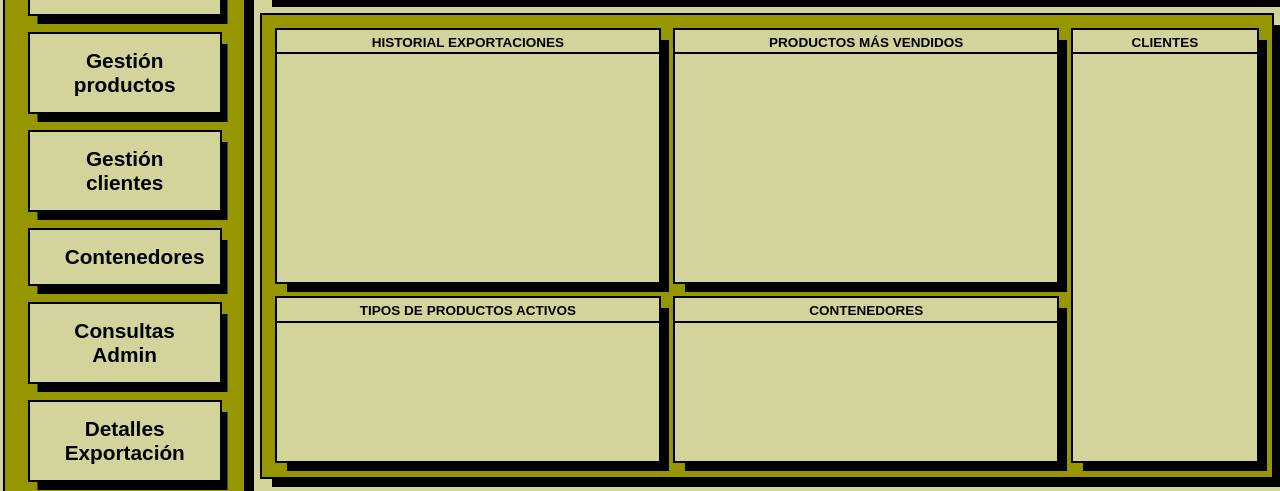
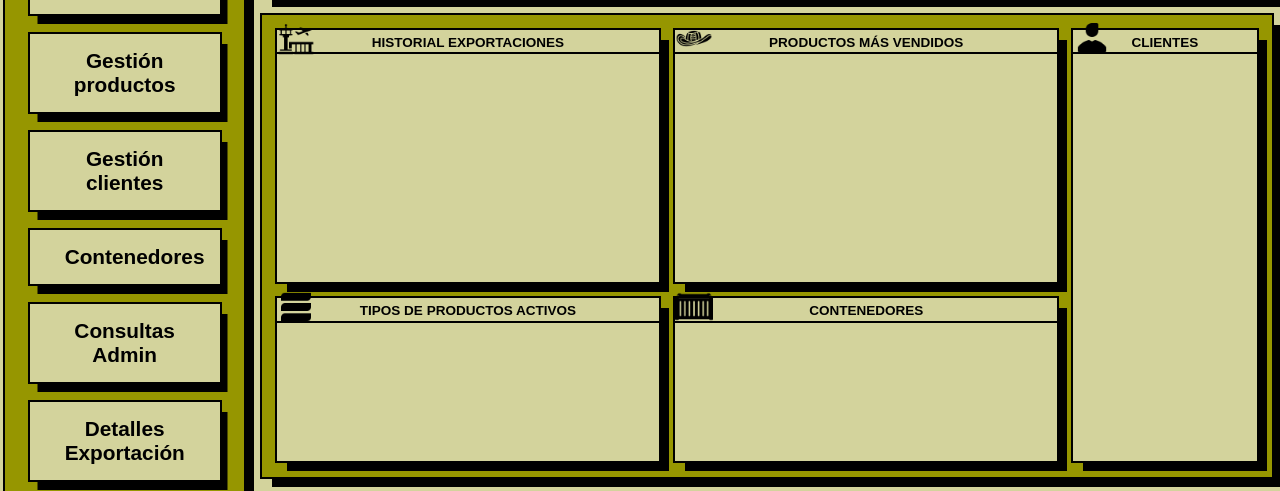
Before and after one commit to EyelessCode/PROYECTO-PANAMA_SOMBREROS, a plain HTML site: page frontend/public/view/admin/home.html in a window 1280 px wide. Shown: the part 152-643 px from the top of the page. Drawn offline with Linux system fonts and the light colour scheme; a web font is replaced by a local one.

Commit message:
Add dashboard icons and hover animation to admin home
Added new icon images for dashboard sections and updated the admin home HTML to display them. Enhanced the dashboard UI with a hover animation effect for icons using CSS.

```diff
--- a/frontend/public/static/css/admin/home.css
+++ b/frontend/public/static/css/admin/home.css
@@ -225,6 +225,39 @@ aside{
 
 .contenedorDashboard div{
     box-shadow: 10px 10px black;
+    position: relative;
+}
+
+.contenedorDashboard div:hover{
+    span{
+        animation: jumpIcon 0.3s ease-in-out;
+    }
+}
+
+@keyframes jumpIcon {
+    0%{
+        transform: translateY(0);
+    }
+    50%{
+        transform: translateY(-10px);
+
+    }
+    100%{
+        transform: translateY(0);
+
+    }
+
+}
+
+.contenedorDashboard div span img{
+    width: 37.8px;
+    height: auto;
+}
+
+.contenedorDashboard div span{
+    position: absolute;
+    top: -10px;
+    left: 0;
 }
 
 .contenedorDashboard div .line{
--- a/frontend/public/view/admin/home.html
+++ b/frontend/public/view/admin/home.html
@@ -55,31 +55,43 @@
         <main class="contenedorDashboard">
             <div class="board-histExporta">
                 <span>
-                    <!-- <img src="" alt=""> -->
+                    <img src="../../static/img/exportacion-icon-dashboard.webp" alt="">
                 </span>
                 <h4>Historial Exportaciones</h4>
                 <div class="line"></div>
             </div>
 
             <div class="board-products-masVendidos">
+                <span>
+                    <img src="../../static/img/producto-icon-dashboard.webp" alt="">
+                </span>
                 <h4>Productos más vendidos</h4>
                 <div class="line"></div>
 
             </div>
 
             <div class="board-clientes">
+                <span>
+                    <img src="../../static/img/clientes-icon-dashboard.webp" alt="">
+                </span>
                 <h4>Clientes</h4>
                 <div class="line"></div>
 
             </div>
 
             <div class="board-tipoSombrero">
+                <span>
+                    <img src="../../static/img/tipoSombrero-icon-dasboard.webp" alt="">
+                </span>
                 <h4>Tipos de productos activos</h4>
                 <div class="line"></div>
 
             </div>
 
             <div class="board-contenedores">
+                <span>
+                    <img src="../../static/img/contenedor-icon-dashboard.webp" alt="">
+                </span>
                 <h4>Contenedores</h4>
                 <div class="line"></div>
 
```
Also changed, not shown: frontend/public/static/img/clientes-icon-dashboard.webp (added), frontend/public/static/img/contenedor-icon-dashboard.webp (added), frontend/public/static/img/exportacion-icon-dashboard.webp (added), frontend/public/static/img/producto-icon-dashboard.webp (added), frontend/public/static/img/tipoSombrero-icon-dasboard.webp (added).
